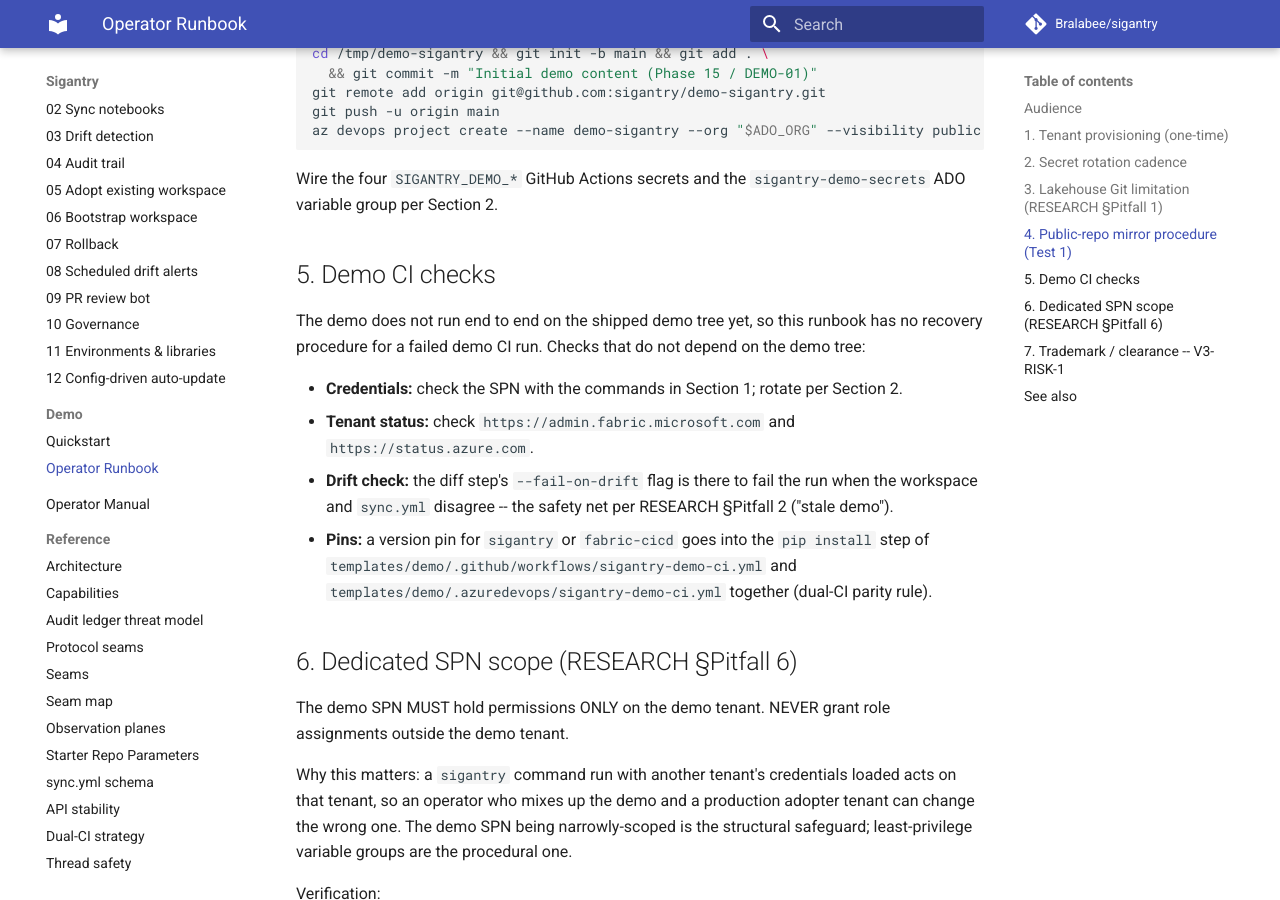
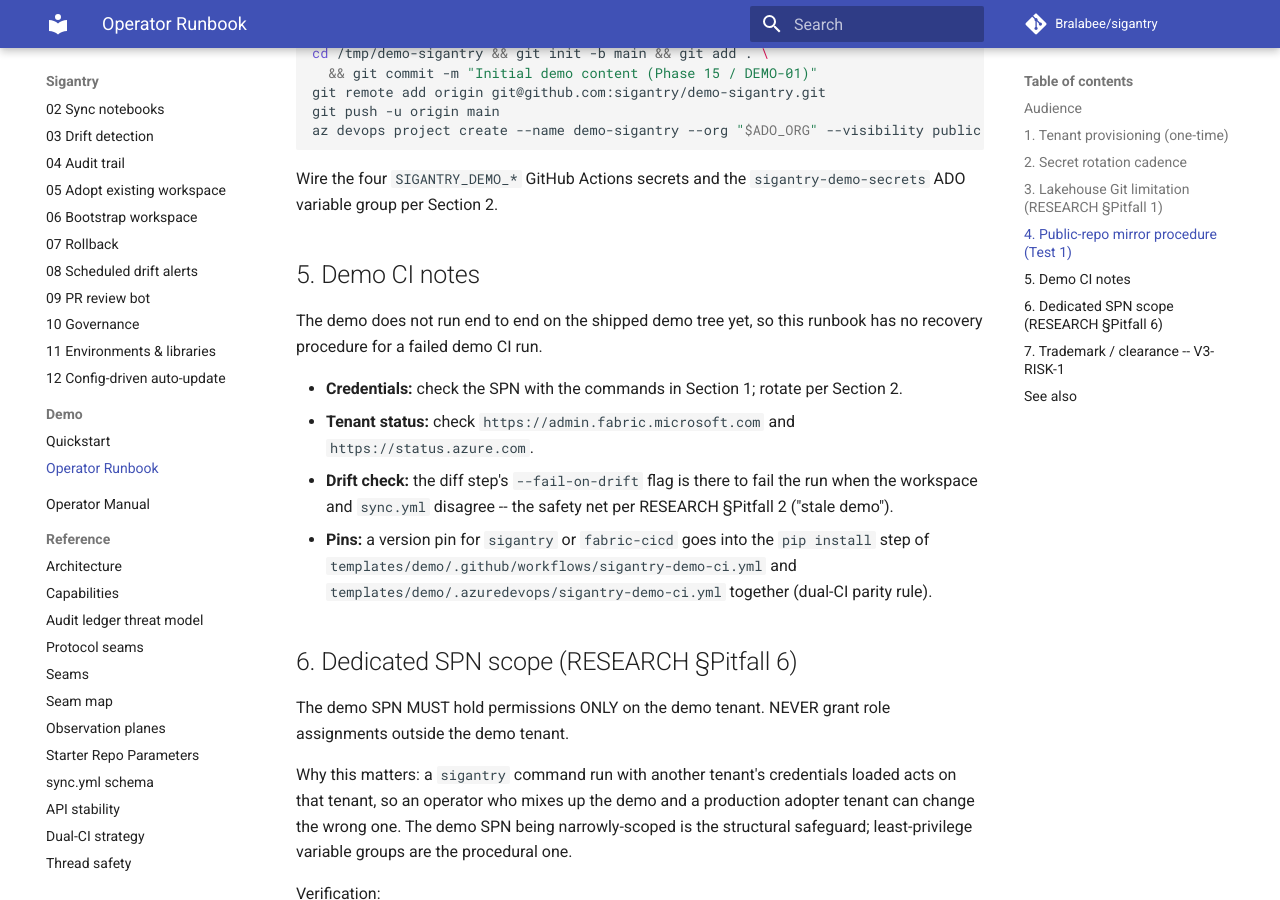
Before and after one commit to Bralabee/sigantry, an MkDocs documentation site: the page built from docs/runbooks/demo-tenant-operator.md, in a window 1280 px wide and 900 px high, scrolled down 2519 px. Built offline with MkDocs 1.6.1 and Material for MkDocs 9.7.7, drawn with Linux system fonts in a browser that asks for light colours; comment, search, counter and statistics services are not loaded.

Commit message:
docs(demo): drop the last demo run outcomes; fix the dotenv load step
- The changelog's demo CI entry described run outcomes that never
  happened (the file rejected, a job failed by the pip cache). It now
  names the two defects and the change only.
- The changelog's demo sentence names a demo entry in each of four
  pages instead of their demo lines, and no longer says the pages give
  the demo's steps without their results.
- The operator runbook's section 5 is renamed to "Demo CI notes" and
  drops the lead-in that called its list checks that do not depend on
  the demo tree; its drift bullet describes a step that runs after the
  deploy step.
- The walkthrough drops the sentence summarising what it says, and its
  dotenv route loads the file with set -a, so the variables are
  exported to sigantry.
- The template quickstart tells the reader to set the PREPROD and PROD
  variables to the demo IDs.

```diff
--- a/docs/runbooks/demo-tenant-operator.md
+++ b/docs/runbooks/demo-tenant-operator.md
@@ -124,11 +124,10 @@
 Wire the four `SIGANTRY_DEMO_*` GitHub Actions secrets and the
 `sigantry-demo-secrets` ADO variable group per Section 2.
 
-## 5. Demo CI checks
+## 5. Demo CI notes
 
 The demo does not run end to end on the shipped demo tree yet, so this
-runbook has no recovery procedure for a failed demo CI run. Checks that
-do not depend on the demo tree:
+runbook has no recovery procedure for a failed demo CI run.
 
 - **Credentials:** check the SPN with the commands in Section 1;
   rotate per Section 2.
```
Also changed, not shown: CHANGELOG.md (+9 -10 lines), docs/demo/QUICKSTART.md (+2 -3 lines), templates/demo/docs/QUICKSTART.md (+1 -1 lines).
